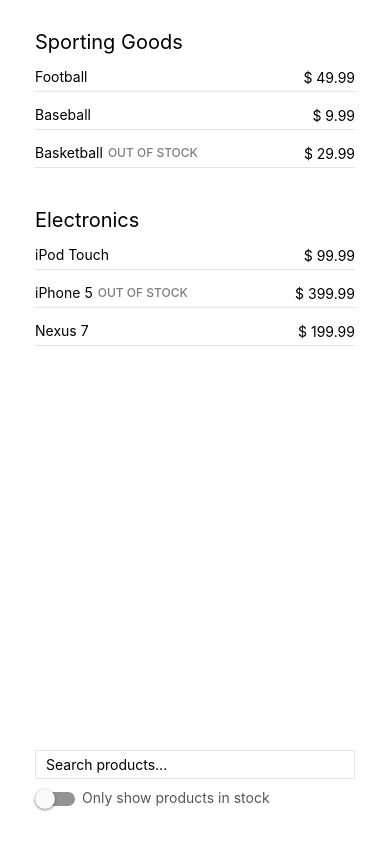
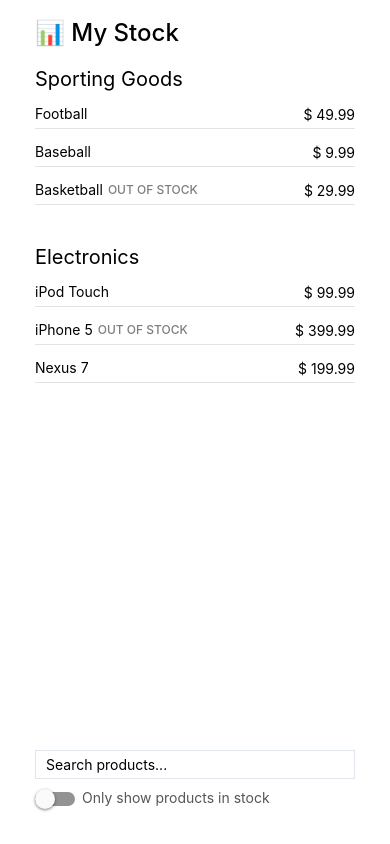
Before and after one commit to ajsaraujo/react-native-product-search, a React Native app: screen / in a window 390 px wide. Built offline with nearby package versions, Linux system fonts and the light colour scheme.

Commit message:
Add a header

```diff
--- a/App.tsx
+++ b/App.tsx
@@ -10,11 +10,14 @@
 export default function App() {
   return (
     <View style={styles.container}>
-      <View style={styles.categoriesContainer}>
-        <FlatList
-          data={parseData(Products)}
-          renderItem={({ item }) => CategoryComponent({ category: item })}
-        ></FlatList>
+      <View>
+        <Text style={styles.header}>📊 My Stock</Text>
+        <View style={styles.categoriesContainer}>
+          <FlatList
+            data={parseData(Products)}
+            renderItem={({ item }) => CategoryComponent({ category: item })}
+          ></FlatList>
+        </View>
       </View>
 
       <View>
@@ -29,7 +32,7 @@
 
 const styles = StyleSheet.create({
   container: {
-    paddingTop: 10,
+    paddingTop: 18,
     paddingBottom: 35,
     paddingHorizontal: 35,
     display: "flex",
@@ -37,6 +40,10 @@
     justifyContent: "space-between",
     flex: 1,
   },
+  header: {
+    fontSize: 24,
+    fontWeight: "500",
+  },
   categoriesContainer: {
     marginTop: 20,
   },
```
